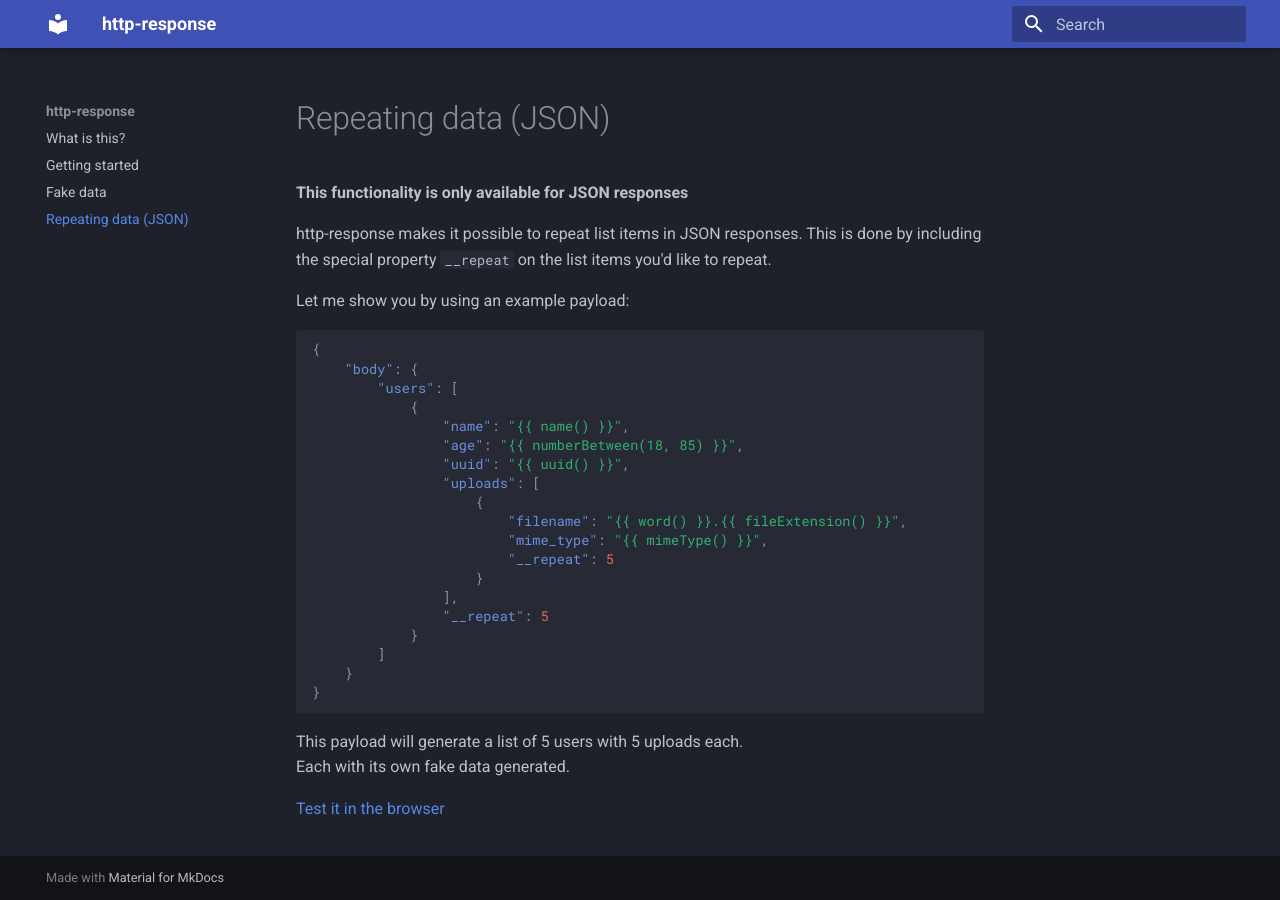
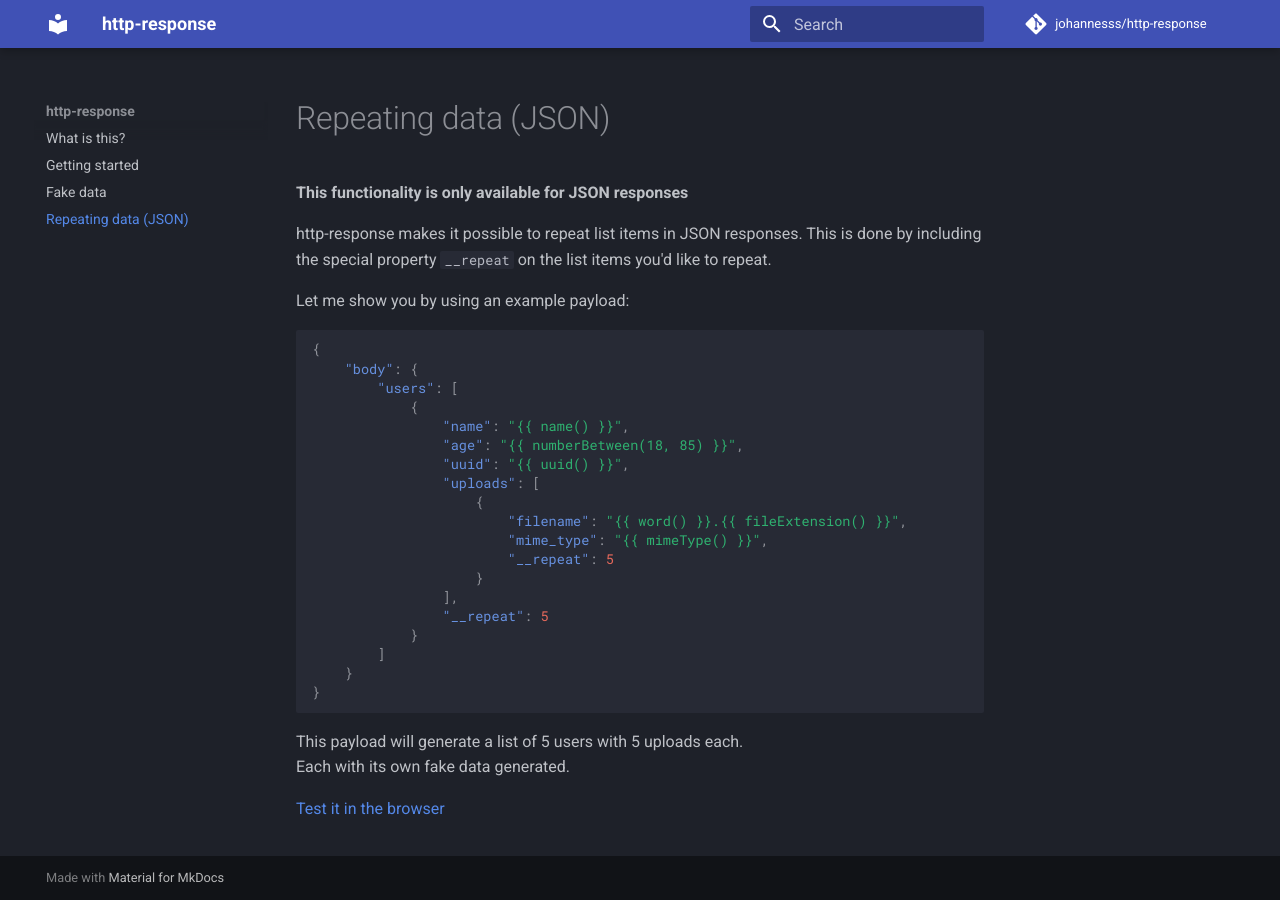
Before and after one commit to johannesss/http-response, an MkDocs documentation site: the page built from docs/docs/repeating-data.md, in a window 1280 px wide. Built offline with MkDocs 1.6.1 and Material for MkDocs 9.7.7, drawn with Linux system fonts in a browser that asks for light colours; comment, search, counter and statistics services are not loaded; a style sheet for code colours, icons or effects is not loaded.

Commit message:
docs: add repo link

```diff
--- a/docs/mkdocs.yml
+++ b/docs/mkdocs.yml
@@ -5,6 +5,9 @@ theme:
     primary: indigo
 
 extra_css: [assets/styles.css]
+
+repo_url: https://github.com/johannesss/http-response
+repo_name: johannesss/http-response
 
 nav:
     - 'index.md'
```
Also changed, not shown: docs/site/404.html, docs/site/fake-data/index.html, docs/site/getting-started/index.html, docs/site/index.html, docs/site/repeating-data/index.html, 1 other file.
